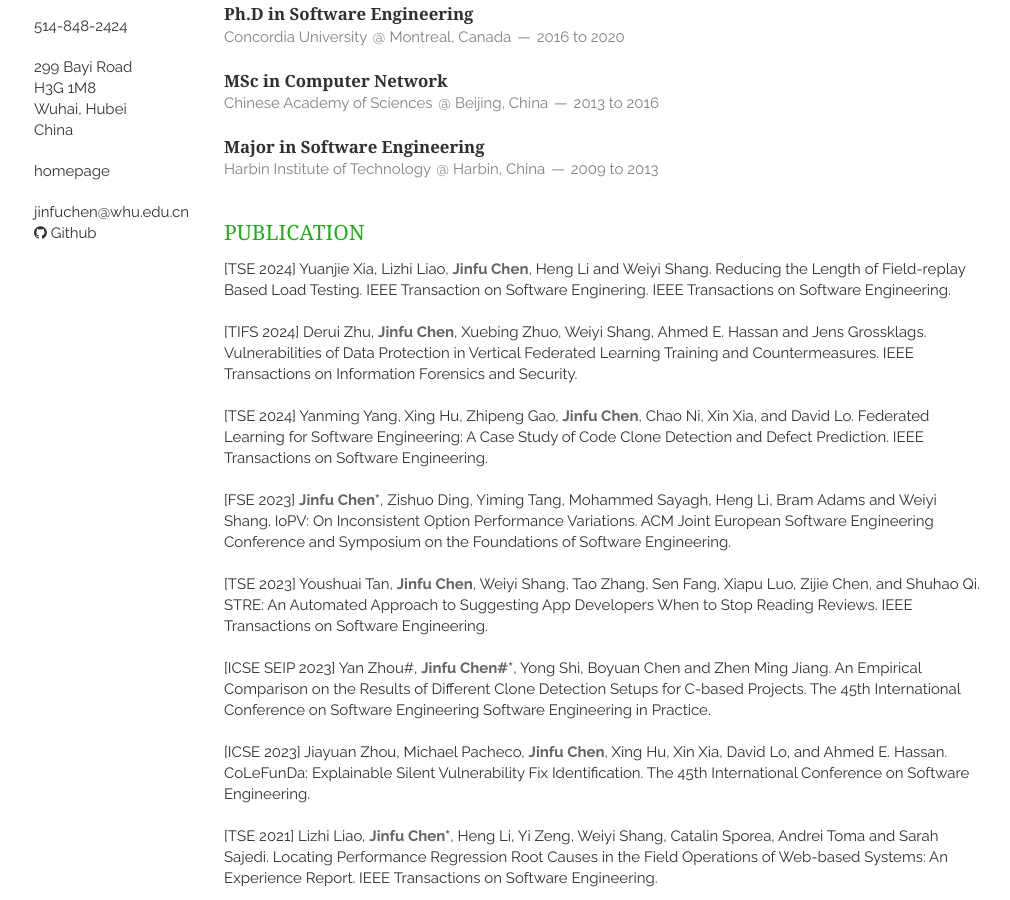
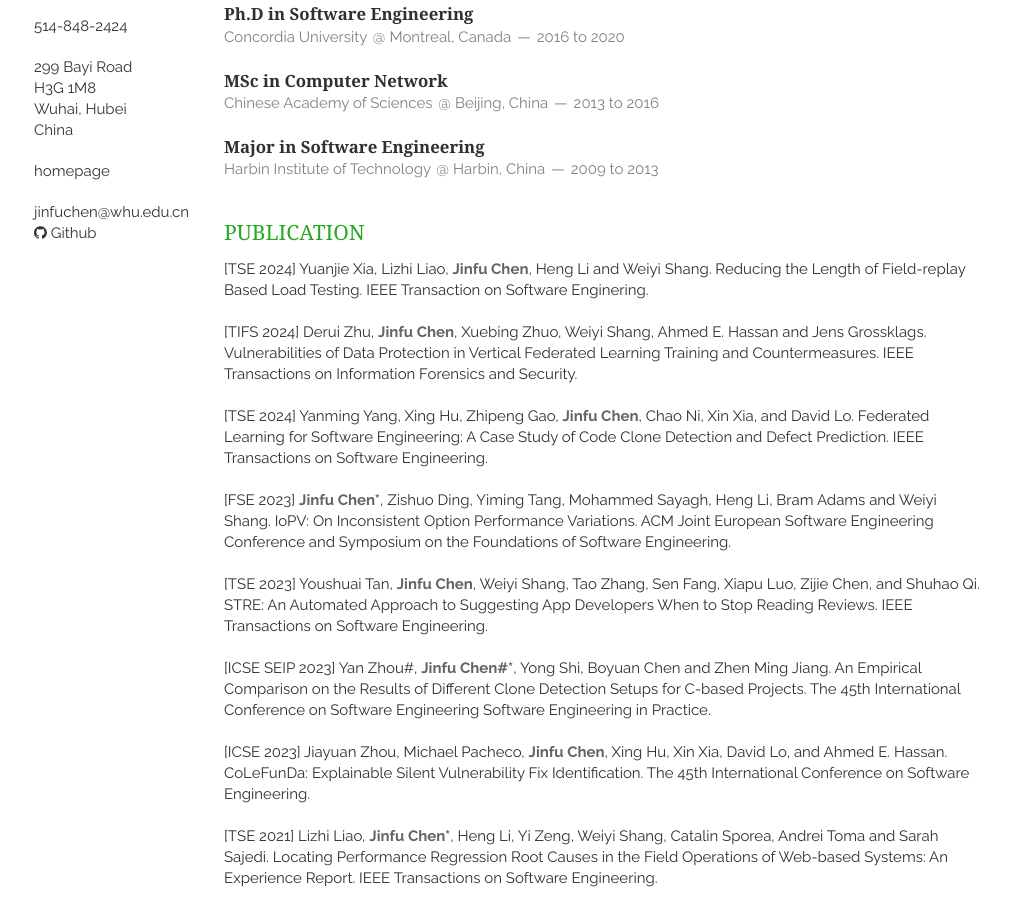
Before and after one commit to jinfuchen/jinfu, a Jekyll site: the page built from index.html, in a window 1280 px wide and 900 px high, scrolled down 319 px. Shown: the whole window, without its empty margins (136-1146 px from the left). Built offline with Jekyll 4.4.1, drawn with Linux system fonts in a browser that asks for light colours; nearby versions of some CDN libraries; the list of posts is cut into pages by our own code.

```diff
--- a/_includes/publication.html
+++ b/_includes/publication.html
@@ -12,7 +12,7 @@
     -->
 
     <article>
-      <p>[TSE 2024] Yuanjie Xia, Lizhi Liao, <em>Jinfu Chen</em>, Heng Li and Weiyi Shang. Reducing the Length of Field-replay Based Load Testing. IEEE Transaction on Software Enginering. IEEE Transactions on Software Engineering. </p>
+      <p>[TSE 2024] Yuanjie Xia, Lizhi Liao, <em>Jinfu Chen</em>, Heng Li and Weiyi Shang. Reducing the Length of Field-replay Based Load Testing. IEEE Transaction on Software Enginering. </p>
       <br>
 
       <p>[TIFS 2024] Derui Zhu, <em>Jinfu Chen</em>, Xuebing Zhuo, Weiyi Shang, Ahmed E. Hassan and Jens Grossklags. Vulnerabilities of Data Protection in Vertical Federated Learning Training and Countermeasures. IEEE Transactions on Information Forensics and Security. </p>
```
